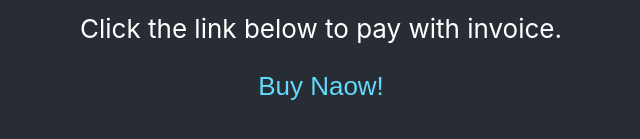
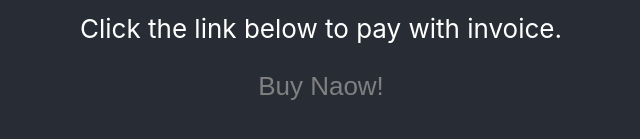
Before and after one commit to rowolff/typing-untyped-libs, a React (Create React App) app in the folder ui/: page / in a window 1280 px wide. Shown: the part 515-654 px from the top of the page, without its empty margins (319-959 px from the left). Built offline with nearby package versions, Linux system fonts and the light colour scheme; no server answers.

Commit message:
Handle script state

```diff
--- a/ui/src/App.css
+++ b/ui/src/App.css
@@ -35,7 +35,12 @@ button {
   color: #61dafb;
 }
 
-button:hover {
+button:disabled {
+  cursor: not-allowed;
+  color: grey;
+}
+
+button:hover:enabled {
   text-decoration: underline;
   cursor: pointer;
 }
--- a/ui/src/klarna/Invoice.tsx
+++ b/ui/src/klarna/Invoice.tsx
@@ -5,11 +5,9 @@ const KLARNA_PAYMENTS_CONTAINER = 'klarna-payments-container';
 export const Invoice: React.FC = () => {
   const { klarnaContainerRef, ready } = useKlarna(KLARNA_PAYMENTS_CONTAINER);
 
-  console.log(ready);
-
   return (
     <section>
-      <button>Buy Naow!</button>
+      <button disabled={!ready}>Buy Naow!</button>
       <div id={KLARNA_PAYMENTS_CONTAINER} ref={klarnaContainerRef} />
     </section>
   );
--- a/ui/src/klarna/useKlarna.ts
+++ b/ui/src/klarna/useKlarna.ts
@@ -1,4 +1,4 @@
-import { useState, useEffect, useRef } from 'react';
+import { useState, useEffect, useRef, useCallback } from 'react';
 import axios from 'axios';
 
 export const useKlarna = (containerId: string) => {
@@ -10,13 +10,12 @@ export const useKlarna = (containerId: string) => {
     clientToken: string;
   };
 
-  const fetchClientToken = async () => {
+  const fetchClientToken = useCallback(async () => {
     const { data } = await axios.get<TokenResponse>(
       'http://localhost:8080/token'
     );
     setClientToken(data.clientToken);
-    console.log(data.clientToken);
-  };
+  }, []);
 
   useEffect(() => {
     fetchClientToken();
@@ -27,16 +26,16 @@ export const useKlarna = (containerId: string) => {
     script.onload = () => {
       setReady(true);
     };
-  }, [containerId]);
+  }, [containerId, fetchClientToken]);
 
-  useEffect(() => {
-    if (ready) {
-      const Klarna = (window as any).Klarna;
-      Klarna.Payments.init({
-        client_token: clientToken,
-      });
-    }
-  }, [ready]);
+  // useEffect(() => {
+  //   if (ready) {
+  //     const Klarna = (window as any).Klarna;
+  //     Klarna.Payments.init({
+  //       client_token: clientToken,
+  //     });
+  //   }
+  // }, [ready]);
 
   return { klarnaContainerRef, ready };
 };
```
